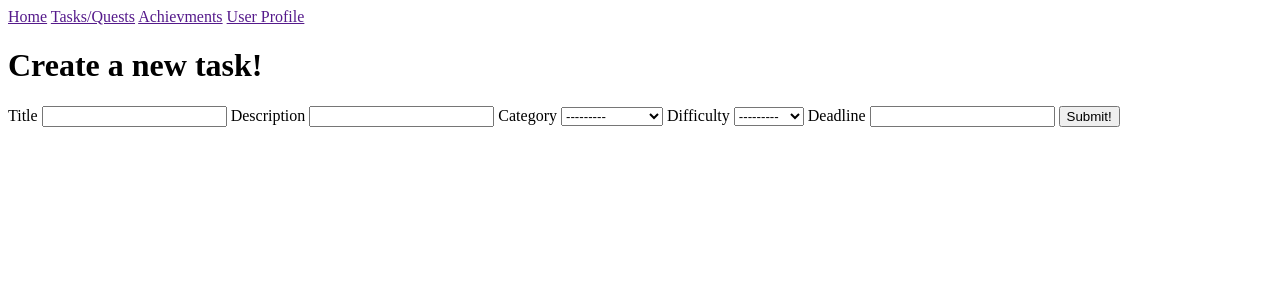
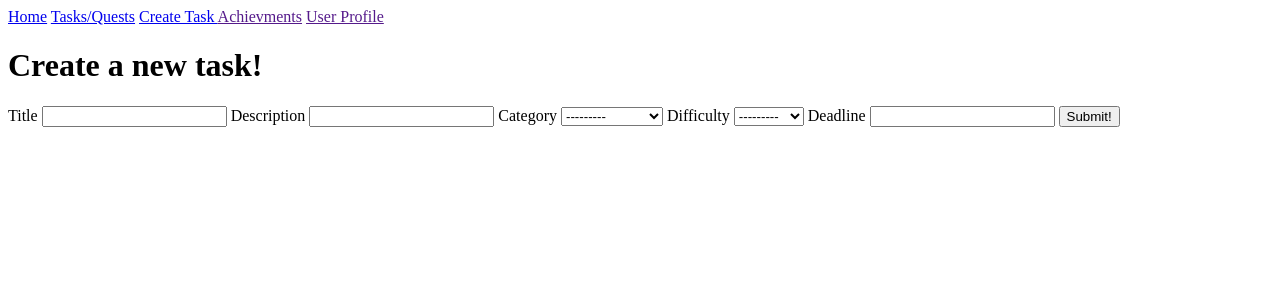
Before and after one commit to MousaArikat/TaskFlow, a Django app: page /create in a window 1280 px wide. Shown: the top 300 px of the page. Run offline with Django 5.2, Linux system fonts and the light colour scheme.

Commit message:
Feat: adding the routes for the nav bar in the base.html

```diff
--- a/main_app/templates/base.html
+++ b/main_app/templates/base.html
@@ -8,8 +8,9 @@
 </head>
 <body>
     <div>
-        <a href ="">Home</a>
-        <a href ="">Tasks/Quests</a>
+        <a href ={% url "home_page" %}>Home</a>
+        <a href ={% url "task_list" %}>Tasks/Quests</a>
+        <a href = {% url "create_task" %}>Create Task </a>
         <a href ="">Achievments</a>
         <a href ="">User Profile</a>
     </div>
--- /dev/null
+++ b/main_app/templates/main_app/task-details.html
@@ -0,0 +1 @@
+{% extends "base.html" %}
```
